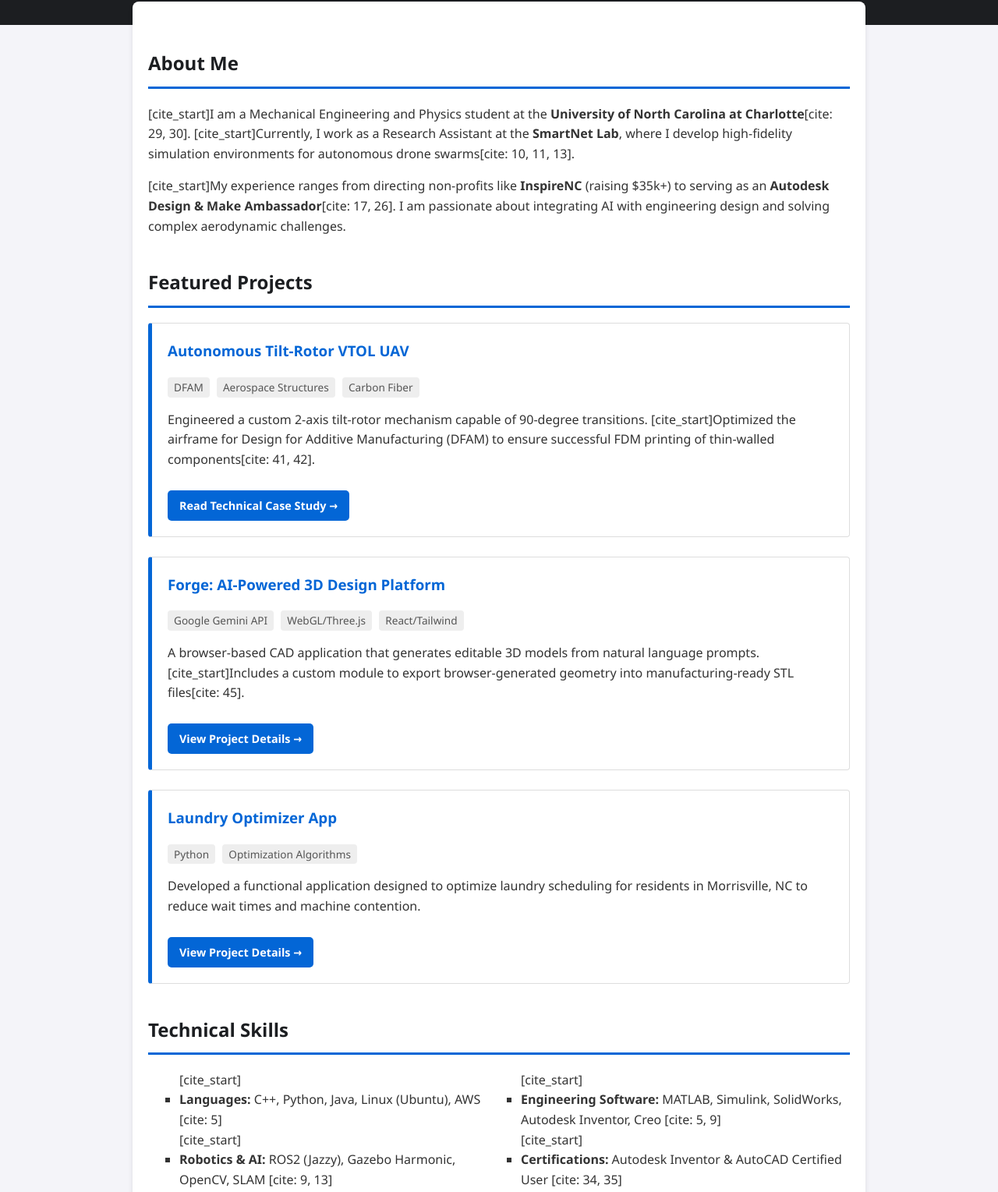
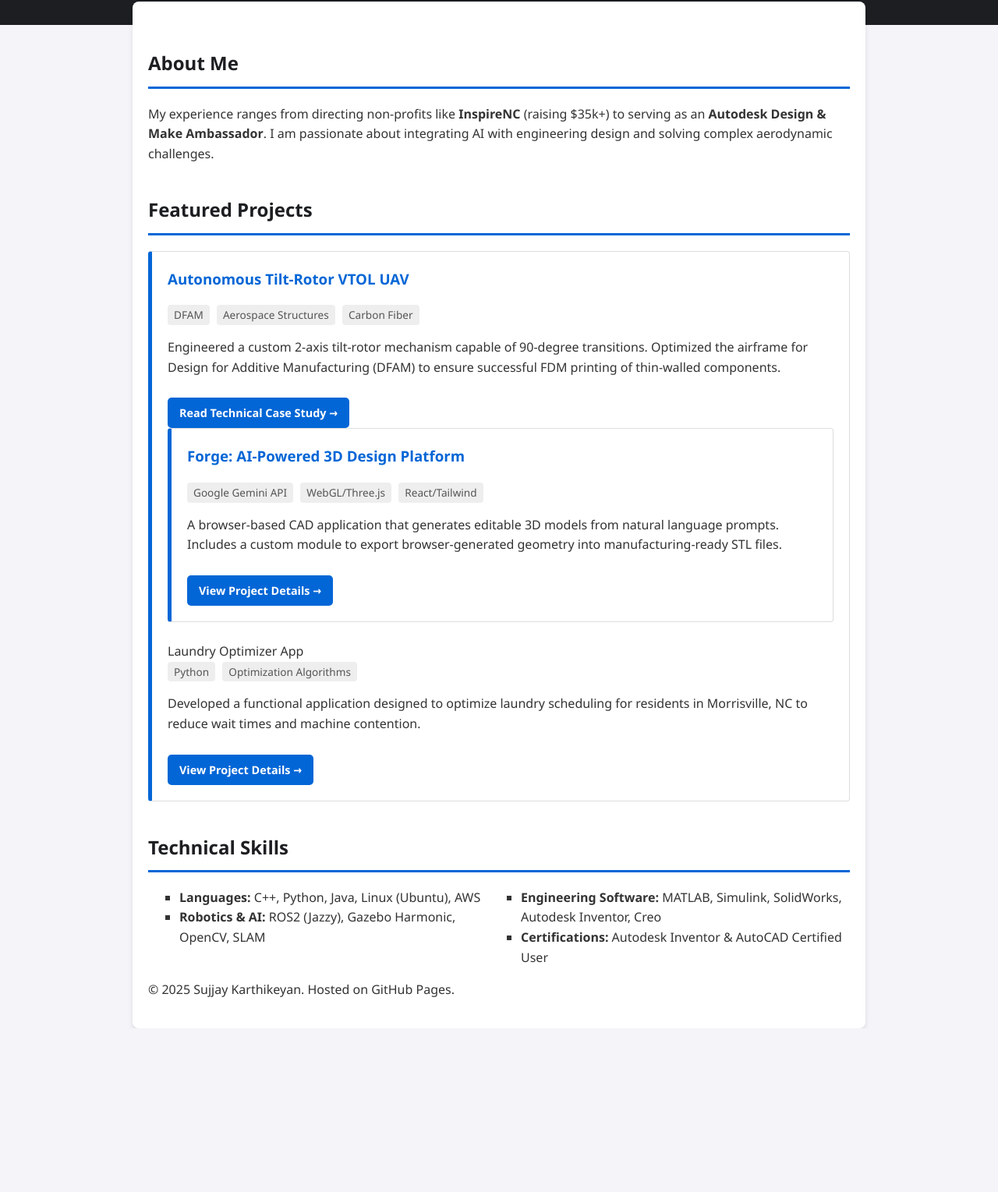
Before and after one commit to Sujjay02/Sujjay02.github.io, a plain HTML site: page index.html in a window 1280 px wide. Shown: the part 217-1746 px from the top of the page at 78% size. After the commit the page ends 1536 px from the top, so only its background shows below. Drawn offline with Linux system fonts and the light colour scheme.

Commit message:
Minor Style Updates

```diff
--- a/index.html
+++ b/index.html
@@ -33,7 +33,7 @@
 
         <div class="social-links">
             <a href="https://github.com/Sujjay02">GitHub</a>
-            <a href="https://linkedin.com/in/Sujjay-Karthikeyan">LinkedIn</a>
+            <a href="https://www.linkedin.com/in/sujjay-karthikeyan-b058a8223/">LinkedIn</a>
             <a href="mailto:sujjaykarthikeyan@gmail.com">Contact Me</a>
             <a href="resume.pdf">Download Resume</a>
         </div>
@@ -43,15 +43,12 @@
         <section id="about">
             <h2>About Me</h2>
             <p>
-                [cite_start]I am a Mechanical Engineering and Physics student at the <strong>University of North Carolina at Charlotte</strong>[cite: 29, 30].
-                [cite_start]Currently, I work as a Research Assistant at the <strong>SmartNet Lab</strong>, where I develop high-fidelity simulation environments for autonomous drone swarms[cite: 10, 11, 13].
-            </p>
+
             <p>
-                [cite_start]My experience ranges from directing non-profits like <strong>InspireNC</strong> (raising $35k+) to serving as an <strong>Autodesk Design & Make Ambassador</strong>[cite: 17, 26].
+                My experience ranges from directing non-profits like <strong>InspireNC</strong> (raising $35k+) to serving as an <strong>Autodesk Design & Make Ambassador</strong>.
                 I am passionate about integrating AI with engineering design and solving complex aerodynamic challenges.
             </p>
-        </section>
-
+        </sect
         <section id="projects">
             <h2>Featured Projects</h2>
 
@@ -64,10 +61,9 @@
                 </div>
                 <p>
                     Engineered a custom 2-axis tilt-rotor mechanism capable of 90-degree transitions.
-                    [cite_start]Optimized the airframe for Design for Additive Manufacturing (DFAM) to ensure successful FDM printing of thin-walled components[cite: 41, 42].
+                    Optimized the airframe for Design for Additive Manufacturing (DFAM) to ensure successful FDM printing of thin-walled components.
                 </p>
                 <a href="vtol.html" class="project-link">Read Technical Case Study &rarr;</a>
-            </div>
 
             <div class="project">
                 <h3>Forge: AI-Powered 3D Design Platform</h3>
@@ -78,13 +74,12 @@
                 </div>
                 <p>
                     A browser-based CAD application that generates editable 3D models from natural language prompts.
-                    [cite_start]Includes a custom module to export browser-generated geometry into manufacturing-ready STL files[cite: 45].
+                    Includes a custom module to export browser-generated geometry into manufacturing-ready STL files.
                 </p>
                 <a href="forge.html" class="project-link">View Project Details &rarr;</a>
             </div>
 
-            <div class="project">
-                <h3>Laundry Optimizer App</h3>
+            <div<h3>Laundry Optimizer App</h3>
                 <div>
                     <span class="tag">Python</span>
                     <span class="tag">Optimization Algorithms</span>
@@ -99,15 +94,11 @@
         <section id="skills">
             <h2>Technical Skills</h2>
             <ul class="skills-list">
-                [cite_start]<li><strong>Languages:</strong> C++, Python, Java, Linux (Ubuntu), AWS [cite: 5]</li>
-                [cite_start]<li><strong>Robotics & AI:</strong> ROS2 (Jazzy), Gazebo Harmonic, OpenCV, SLAM [cite: 9, 13]</li>
-                [cite_start]<li><strong>Engineering Software:</strong> MATLAB, Simulink, SolidWorks, Autodesk Inventor, Creo [cite: 5, 9]</li>
-                [cite_start]<li><strong>Certifications:</strong> Autodesk Inventor & AutoCAD Certified User [cite: 34, 35]</li>
+                <li><strong>Languages:</strong> C++, Python, Java, Linux (Ubuntu), AWS</li>
+                <li><strong>Robotics & AI:</strong> ROS2 (Jazzy), Gazebo Harmonic, OpenCV, SLAM</li>
+                <li><strong>Engineering Software:</strong> MATLAB, Simulink, SolidWorks, Autodesk Inventor, Creo</li>
+                <li><strong>Certifications:</strong> Autodesk Inventor & AutoCAD Certified User</li>
             </ul>
-        </section>
-    </div>
-
-    <footer style="text-align: center; padding: 20px; font-size: 0.8rem; color: #666;">
         <p>&copy; 2025 Sujjay Karthikeyan. Hosted on GitHub Pages.</p>
     </footer>
 
```
Also changed, not shown: forge.html (+4 -4 lines), vtol.html (+4 -4 lines).
